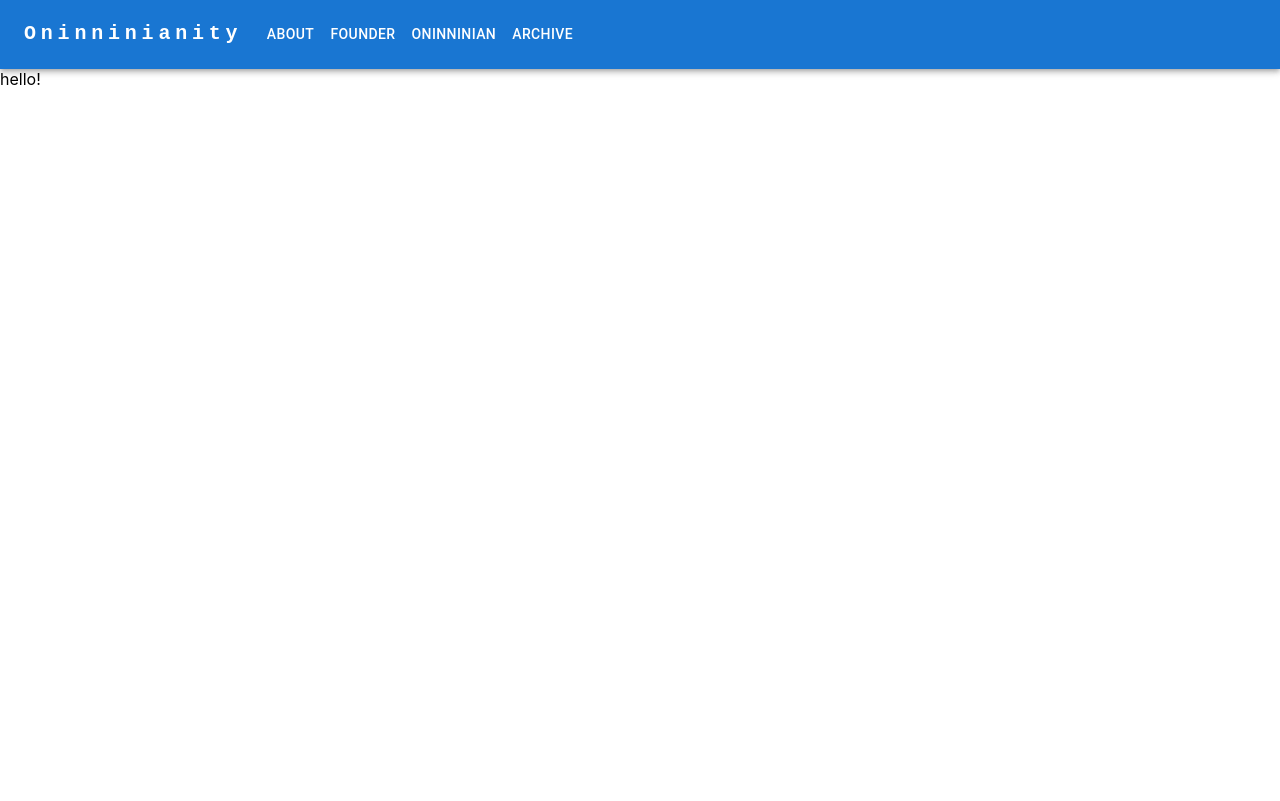
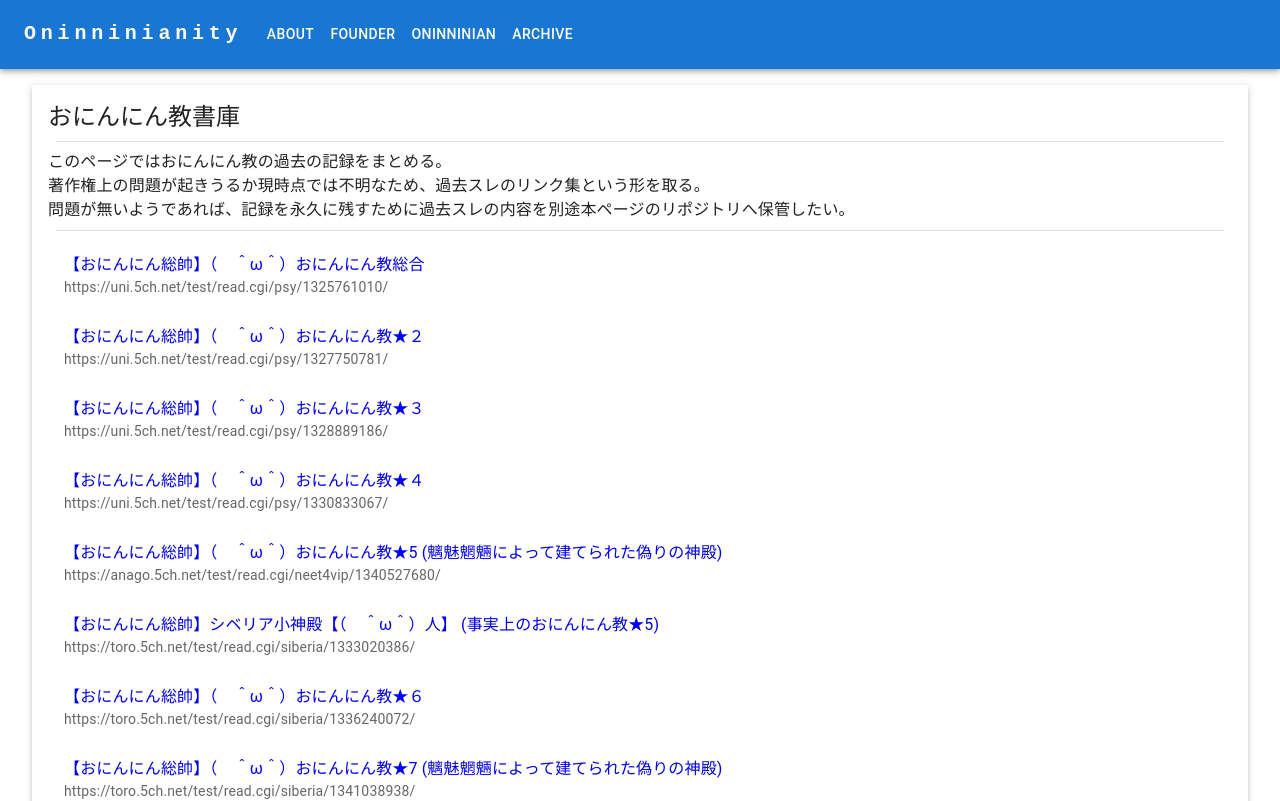
Before and after one commit to Rev-Schnabel/oninninkyo, a React (Create React App) app: page /archive in a window 1280 px wide. Shown: the top 801 px of the page. Built offline with nearby package versions, Linux system fonts and the light colour scheme.

Commit message:
Archive page.

```diff
--- a/src/archive/archive.tsx
+++ b/src/archive/archive.tsx
@@ -1,12 +1,170 @@
 import React from "react";
 
+import {
+  Paper,
+  Box,
+  Typography,
+  Divider,
+  List,
+  ListItem,
+  ListItemText
+} from "@mui/material";
+
 import { Navigation } from "../common/navigation";
+
+type Archive = {
+  title: string;
+  url: string;
+};
 
 export const Archive: React.FC = () => {
   return (
     <div>
       <Navigation />
-      hello!
+      <Box sx={{ m: 2 }}>
+        <Paper elevation={3} sx={{ m: 2, p: 2}}>
+          <Typography variant="h5">
+            おにんにん教書庫
+          </Typography>
+          <Divider variant="middle" sx={{ m: 1 }}/>
+          <Typography variant="body1" gutterBottom>
+            このページではおにんにん教の過去の記録をまとめる。<br />
+            著作権上の問題が起きうるか現時点では不明なため、過去スレのリンク集という形を取る。<br />
+            問題が無いようであれば、記録を永久に残すために過去スレの内容を別途本ページのリポジトリへ保管したい。
+          </Typography>
+          <Divider variant="middle" sx={{ m: 1 }}/>
+          <List sx={{ p: 0, whiteSpace: 'pre', overflow: 'auto' }}>
+            {archive.map((data) => (
+              <ListItem key={data.url}>
+                <ListItemText secondary={data.url}>
+                  <a style={{ textDecoration: "none" }} href={data.url}>{data.title}</a>
+                </ListItemText>
+              </ListItem>
+            ))}
+          </List>
+        </Paper>
+        <Paper elevation={3} sx={{ m: 2, p: 2}}>
+          <Typography variant="h5">
+            現在の神殿
+          </Typography>
+          <Divider variant="middle" sx={{ m: 1 }}/>
+          <Typography variant="body1" gutterBottom>
+            現在の神殿は以下に建てられている。<br /><br />
+            <a style={{ textDecoration: "none" }} href="https://jbbs.shitaraba.net/bbs/read.cgi/study/12015/1363951037/l50">（　＾ω＾）おにんにん教</a>
+          </Typography>
+        </Paper>
+      </Box>
     </div>
   );
 };
+
+const archive: Archive[] = [
+  {
+    title: "【おにんにん総帥】（　＾ω＾）おにんにん教総合",
+    url: "https://uni.5ch.net/test/read.cgi/psy/1325761010/",
+  },
+  {
+    title: "【おにんにん総帥】（　＾ω＾）おにんにん教★２",
+    url: "https://uni.5ch.net/test/read.cgi/psy/1327750781/",
+  },
+  {
+    title: "【おにんにん総帥】（　＾ω＾）おにんにん教★３",
+    url: "https://uni.5ch.net/test/read.cgi/psy/1328889186/",
+  },
+  {
+    title: "【おにんにん総帥】（　＾ω＾）おにんにん教★４",
+    url: "https://uni.5ch.net/test/read.cgi/psy/1330833067/",
+  },
+  {
+    title: "【おにんにん総帥】（　＾ω＾）おにんにん教★5 (魑魅魍魎によって建てられた偽りの神殿)",
+    url: "https://anago.5ch.net/test/read.cgi/neet4vip/1340527680/",
+  },
+  {
+    title: "【おにんにん総帥】シベリア小神殿【（　＾ω＾）人】 (事実上のおにんにん教★5)",
+    url: "https://toro.5ch.net/test/read.cgi/siberia/1333020386/",
+  },
+  {
+    title: "【おにんにん総帥】（　＾ω＾）おにんにん教★６",
+    url: "https://toro.5ch.net/test/read.cgi/siberia/1336240072/",
+  },
+  {
+    title: "【おにんにん総帥】（　＾ω＾）おにんにん教★7 (魑魅魍魎によって建てられた偽りの神殿)",
+    url: "https://toro.5ch.net/test/read.cgi/siberia/1341038938/",
+  },
+  {
+    title: "【おにんにん総帥】（　＾ω＾）おにんにん教★8",
+    url: "https://toro.5ch.net/test/read.cgi/siberia/1341138609/",
+  },
+  {
+    title: "【おにんにん総帥】（　＾ω＾）おにんにん教★9 (魑魅魍魎によって建てられた偽りの神殿)",
+    url: "https://toro.5ch.net/test/read.cgi/siberia/1343089717/",
+  },
+  {
+    title: "【おにんにん総師】（　＾ω＾）おにんにん教★10",
+    url: "https://toro.5ch.net/test/read.cgi/siberia/1343208178/",
+  },
+  {
+    title: "【おにんにん総帥】（　＾ω＾）おにんにん教★11",
+    url: "https://toro.5ch.net/test/read.cgi/siberia/1344859490/",
+  },
+  {
+    title: "【おにんにん総帥】（　＾ω＾）おにんにん教★12",
+    url: "https://toro.5ch.net/test/read.cgi/siberia/1346503392/",
+  },
+  {
+    title: "【おにんにん総帥】（　＾ω＾）おにんにん教★13",
+    url: "https://toro.5ch.net/test/read.cgi/siberia/1346823121/",
+  },
+  {
+    title: "【おにんにん総帥】（　＾ω＾）おにんにん教★14",
+    url: "https://toro.5ch.net/test/read.cgi/siberia/1348986282/",
+  },
+  {
+    title: "【おにんにん総帥】（　＾ω＾）おにんにん教★15",
+    url: "https://toro.5ch.net/test/read.cgi/siberia/1349027051/",
+  },
+  {
+    title: "【おにんにん総帥】（　＾ω＾）おにんにん教★16",
+    url: "https://toro.5ch.net/test/read.cgi/siberia/1351403560/",
+  },
+  {
+    title: "【おにんにん総帥】（　＾ω＾）おにんにん教★17",
+    url: "https://toro.5ch.net/test/read.cgi/siberia/1352723287/",
+  },
+  {
+    title: "【おにんにん総帥】（　＾ω＾）おにんにん教★18",
+    url: "https://toro.5ch.net/test/read.cgi/siberia/1354343934/",
+  },
+  {
+    title: "【おにんにん総帥】（　＾ω＾）おにんにん教★19",
+    url: "https://toro.5ch.net/test/read.cgi/siberia/1356692122",
+  },
+  {
+    title: "【おにんにん総帥】（　＾ω＾）おにんにん教★20",
+    url: "https://toro.5ch.net/test/read.cgi/siberia/1359776314/",
+  },
+  {
+    title: "【おにんにん総帥】（　＾ω＾）おにんにん教★21",
+    url: "https://toro.5ch.net/test/read.cgi/siberia/1362959934/",
+  },
+  {
+    title: "【おにんにん総帥】（　＾ω＾）おにんにん教★22",
+    url: "https://toro.5ch.net/test/read.cgi/siberia/1367344186/",
+  },
+  {
+    title: "【おにんにん総帥】（　＾ω＾）おにんにん教★23",
+    url: "https://toro.5ch.net/test/read.cgi/siberia/1373900023/",
+  },
+  {
+    title: "【おにんにん総帥】（　＾ω＾）おにんにん教★24",
+    url: "https://toro.5ch.net/test/read.cgi/siberia/1387686882/",
+  },
+  {
+    title: "【おにんにん総帥】（　＾ω＾）おにんにん教★25",
+    url: "https://mastiff.5ch.net/test/read.cgi/siberia/1395630708/",
+  },
+  {
+    title: "【おにんにん総帥】（　＾ω＾）おにんにん教★26",
+    url: "https://mastiff.5ch.net/test/read.cgi/siberia/1411492634/",
+  },
+]
```
